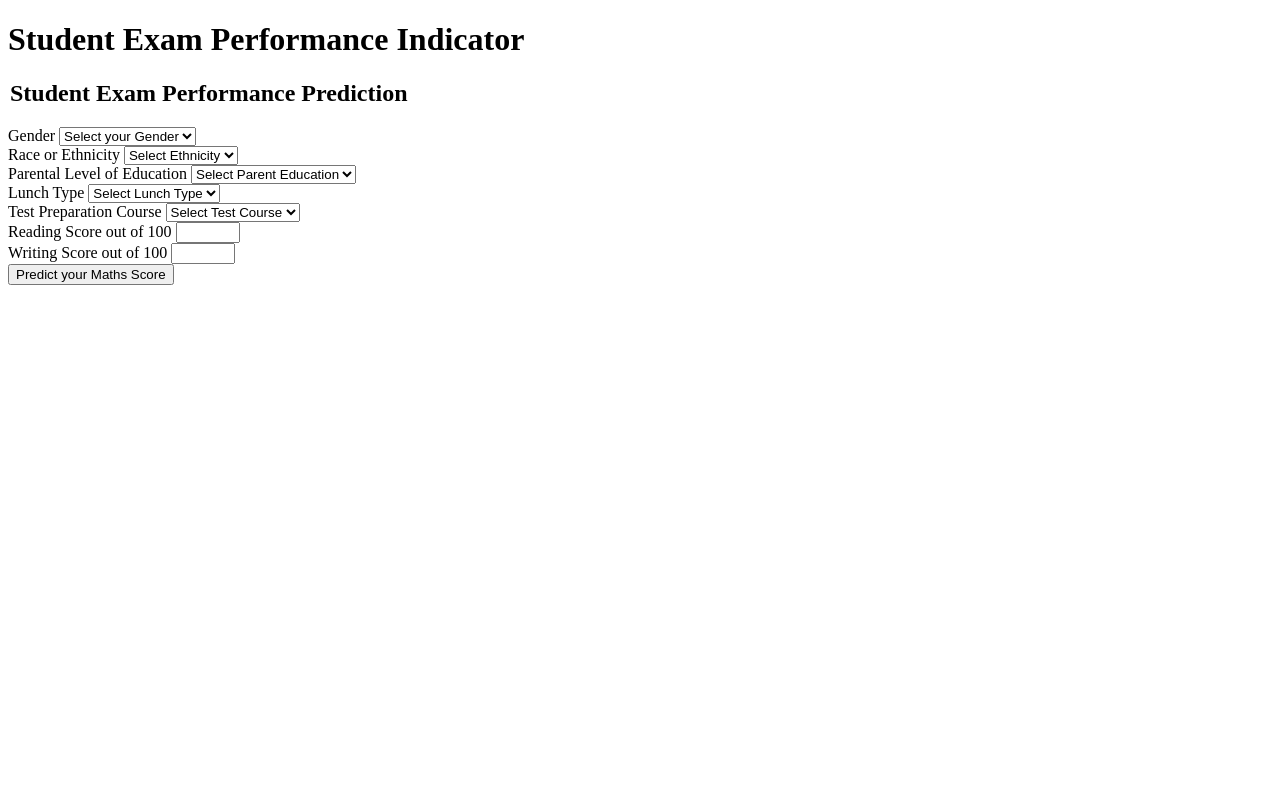
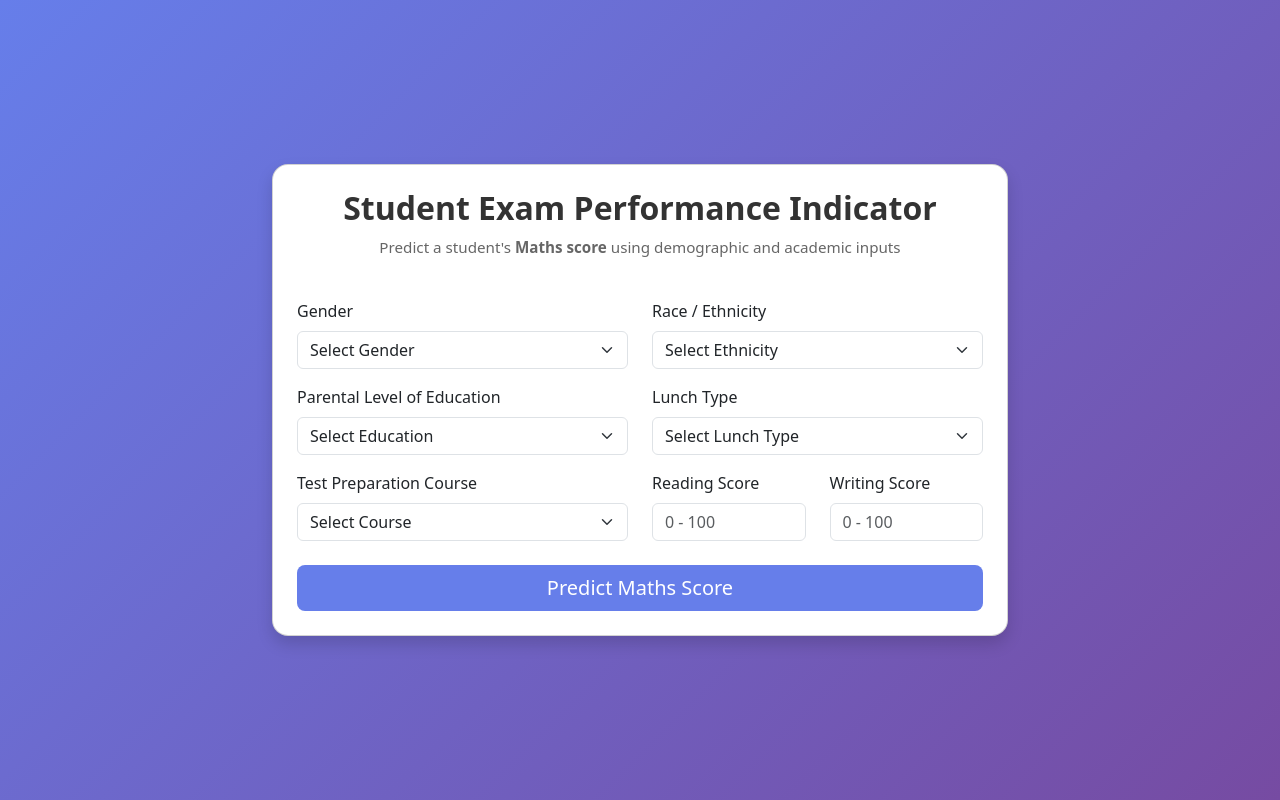
Before and after one commit to Simi268/MLproject, a Flask app: page / in a window 1280 px wide. Run offline with Flask 3, Linux system fonts and the light colour scheme.

Commit message:
Redesign home.html with styled UI

```diff
--- a/templates/home.html
+++ b/templates/home.html
@@ -3,28 +3,82 @@
 <head>
     <meta charset="UTF-8">
     <title>Student Exam Performance Indicator</title>
+    <meta name="viewport" content="width=device-width, initial-scale=1">
+
+
+    <!-- Bootstrap CSS -->
+    <link href="https://cdn.jsdelivr.net/npm/bootstrap@5.3.2/dist/css/bootstrap.min.css" rel="stylesheet">
+
+    <style>
+        body {
+            background: linear-gradient(135deg, #667eea, #764ba2);
+            min-height: 100vh;
+            display: flex;
+            align-items: center;
+            justify-content: center;
+        }
+
+        .card {
+            border-radius: 16px;
+        }
+
+        .form-label {
+            font-weight: 500;
+        }
+
+        .title {
+            font-weight: 700;
+            color: #333;
+        }
+
+        .subtitle {
+            font-size: 0.95rem;
+            color: #666;
+        }
+
+        .btn-primary {
+            background-color: #667eea;
+            border: none;
+        }
+
+        .btn-primary:hover {
+            background-color: #5a67d8;
+        }
+    </style>
 </head>
 
 <body>
-    <div class="login">
-        <h1>Student Exam Performance Indicator</h1>
 
+<div class="container">
+    <div class="row justify-content-center">
+        <div class="col-lg-8 col-md-10">
+
+            <div class="card shadow p-4">
+
+                <!-- Header -->
+                <div class="text-center mb-4">
+                    <h2 class="title">Student Exam Performance Indicator</h2>
+                    <p class="subtitle">
+                        Predict a student's <strong>Maths score</strong> using demographic and academic inputs
+                    </p>
+                </div>
+
+                <!-- Form -->
                 <form action="/predictdata" method="post">
 
-            <legend><h2>Student Exam Performance Prediction</h2></legend>
-
-            <div class="mb-3">
+                    <div class="row mb-3">
+                        <div class="col-md-6">
                             <label class="form-label">Gender</label>
-                <select class="form-control" name="gender" required>
-                    <option selected disabled value="">Select your Gender</option>
+                            <select class="form-select" name="gender" required>
+                                <option selected disabled value="">Select Gender</option>
                                 <option value="male">Male</option>
                                 <option value="female">Female</option>
                             </select>
                         </div>
 
-            <div class="mb-3">
-                <label class="form-label">Race or Ethnicity</label>
-                <select class="form-control" name="ethnicity" required>
+                        <div class="col-md-6">
+                            <label class="form-label">Race / Ethnicity</label>
+                            <select class="form-select" name="ethnicity" required>
                                 <option selected disabled value="">Select Ethnicity</option>
                                 <option value="group A">Group A</option>
                                 <option value="group B">Group B</option>
@@ -33,60 +87,76 @@
                                 <option value="group E">Group E</option>
                             </select>
                         </div>
+                    </div>
 
-            <div class="mb-3">
+                    <div class="row mb-3">
+                        <div class="col-md-6">
                             <label class="form-label">Parental Level of Education</label>
-                <select class="form-control" name="parental_level_of_education" required>
-                    <option selected disabled value="">Select Parent Education</option>
-                    <option value="associate's degree">associate's degree</option>
-                    <option value="bachelor's degree">bachelor's degree</option>
-                    <option value="high school">high school</option>
-                    <option value="master's degree">master's degree</option>
-                    <option value="some college">some college</option>
-                    <option value="some high school">some high school</option>
+                            <select class="form-select" name="parental_level_of_education" required>
+                                <option selected disabled value="">Select Education</option>
+                                <option value="associate's degree">Associate's Degree</option>
+                                <option value="bachelor's degree">Bachelor's Degree</option>
+                                <option value="high school">High School</option>
+                                <option value="master's degree">Master's Degree</option>
+                                <option value="some college">Some College</option>
+                                <option value="some high school">Some High School</option>
                             </select>
                         </div>
 
-            <div class="mb-3">
+                        <div class="col-md-6">
                             <label class="form-label">Lunch Type</label>
-                <select class="form-control" name="lunch" required>
+                            <select class="form-select" name="lunch" required>
                                 <option selected disabled value="">Select Lunch Type</option>
-                    <option value="free/reduced">free/reduced</option>
-                    <option value="standard">standard</option>
+                                <option value="free/reduced">Free / Reduced</option>
+                                <option value="standard">Standard</option>
                             </select>
                         </div>
+                    </div>
 
-            <div class="mb-3">
+                    <div class="row mb-3">
+                        <div class="col-md-6">
                             <label class="form-label">Test Preparation Course</label>
-                <select class="form-control" name="test_preparation_course" required>
-                    <option selected disabled value="">Select Test Course</option>
+                            <select class="form-select" name="test_preparation_course" required>
+                                <option selected disabled value="">Select Course</option>
                                 <option value="none">None</option>
                                 <option value="completed">Completed</option>
                             </select>
                         </div>
 
-            <div class="mb-3">
-                <label class="form-label">Reading Score out of 100</label>
-                <input class="form-control" type="number" name="reading_score"
-                    min="0" max="100" required />
+                        <div class="col-md-3">
+                            <label class="form-label">Reading Score</label>
+                            <input type="number" class="form-control" name="reading_score"
+                                   placeholder="0 - 100" min="0" max="100" required>
                         </div>
 
-            <div class="mb-3">
-                <label class="form-label">Writing Score out of 100</label>
-                <input class="form-control" type="number" name="writing_score"
-                    min="0" max="100" required />
+                        <div class="col-md-3">
+                            <label class="form-label">Writing Score</label>
+                            <input type="number" class="form-control" name="writing_score"
+                                   placeholder="0 - 100" min="0" max="100" required>
+                        </div>
                     </div>
 
-            <div class="mb-3">
-                <input class="btn btn-primary" type="submit"
-                    value="Predict your Maths Score" />
+                    <div class="d-grid mt-4">
+                        <button type="submit" class="btn btn-primary btn-lg">
+                            Predict Maths Score
+                        </button>
                     </div>
 
                 </form>
 
+                <!-- Prediction Result -->
                 {% if results %}
-        <h2>The prediction is {{ results }}</h2>
+                <div class="alert alert-success text-center mt-4">
+                    <h5 class="mb-1">Predicted Maths Score</h5>
+                    <h2 class="fw-bold">{{ results }}</h2>
+                </div>
                 {% endif %}
+
             </div>
+
+        </div>
+    </div>
+</div>
+
 </body>
 </html>
```
Lines whose indentation alone changed are shown as unchanged.
